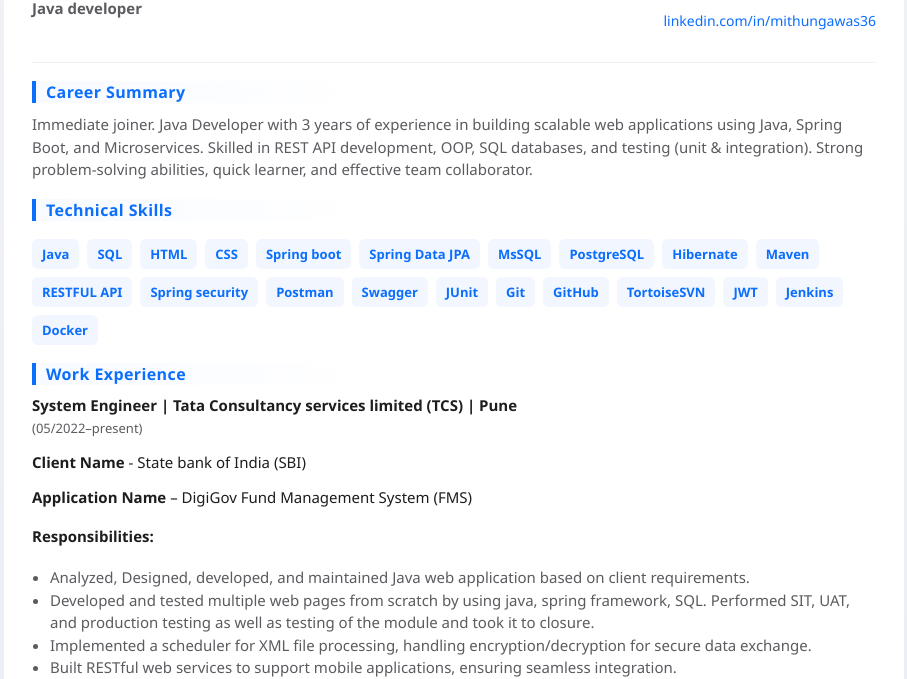
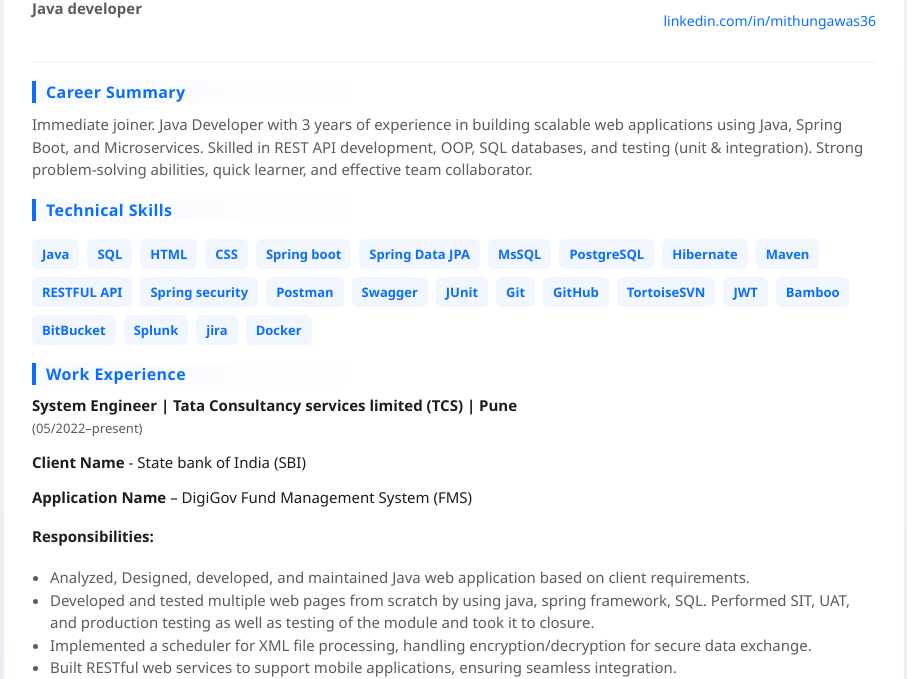
Before and after one commit to mithoon-18/my-info, a plain HTML site: page index.html in a window 1280 px wide. Shown: the part 121-800 px from the top of the page, without its empty margins (186-1093 px from the left). Drawn offline with Linux system fonts and the light colour scheme.

Commit message:
Update index.html

```diff
--- a/index.html
+++ b/index.html
@@ -32,7 +32,7 @@
           <li>Java</li><li>SQL</li><li>HTML</li><li>CSS</li><li>Spring boot</li><li>Spring Data JPA</li>
           <li>MsSQL</li><li>PostgreSQL</li><li>Hibernate</li><li>Maven</li><li>RESTFUL API</li><li>Spring security</li>
           <li>Postman</li><li>Swagger</li><li>JUnit</li><li>Git</li><li>GitHub</li><li>TortoiseSVN</li>
-          <li>JWT</li><li>Jenkins</li><li>Docker</li>
+          <li>JWT</li><li>Bamboo</li><li>BitBucket</li><li>Splunk</li><li>jira</li><li>Docker</li>
         </ul>
       </section>
 
```
